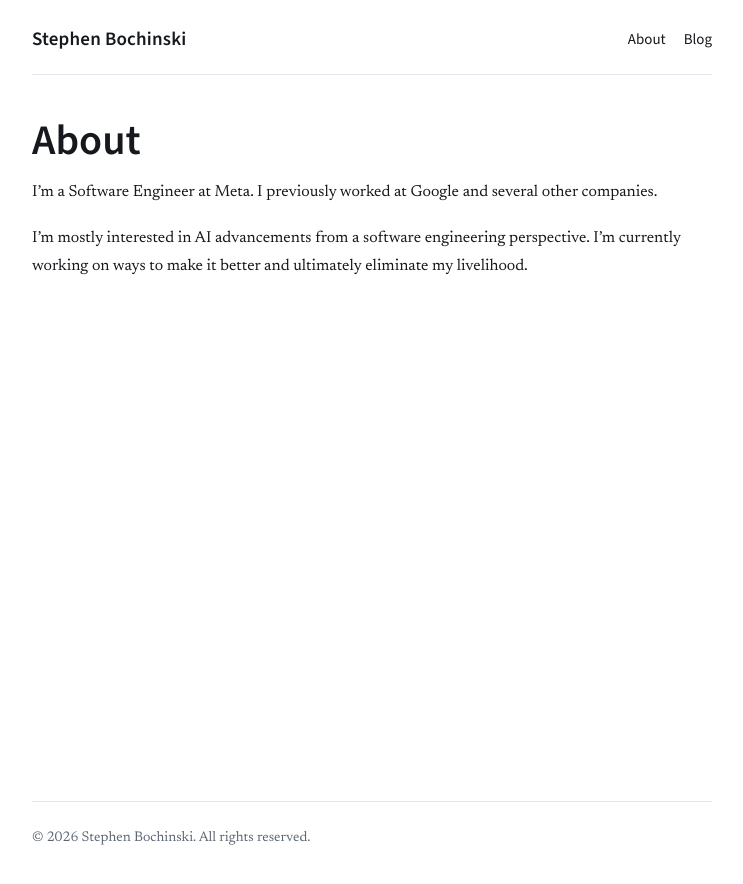
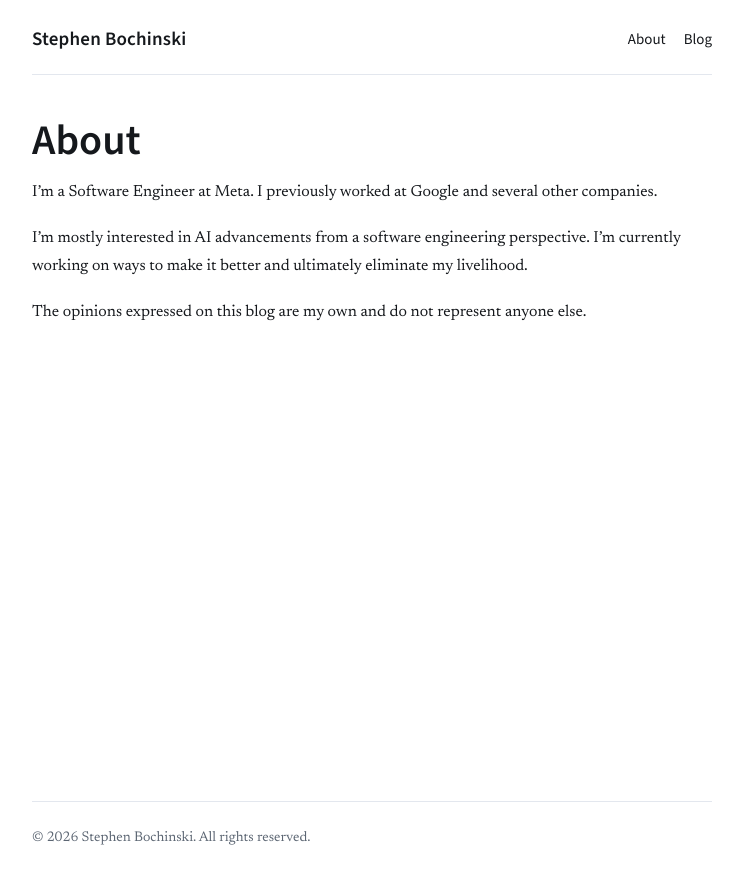
Before and after one commit to sbochins/personal-website, a Jekyll site: the page built from about.md, in a window 1280 px wide. Shown: the top 884 px of the page, without its empty margins (268-1011 px from the left). Built offline with Jekyll 4.4.1, drawn with Linux system fonts in a browser that asks for light colours.

Commit message:
Add blog opinions disclaimer

```diff
--- a/about.md
+++ b/about.md
@@ -7,3 +7,5 @@ I'm a Software Engineer at Meta. I previously worked at Google and several other
 
 I'm mostly interested in AI advancements from a software engineering perspective. I'm currently working on ways to make it better and
 ultimately eliminate my livelihood.
+
+The opinions expressed on this blog are my own and do not represent anyone else.
```
